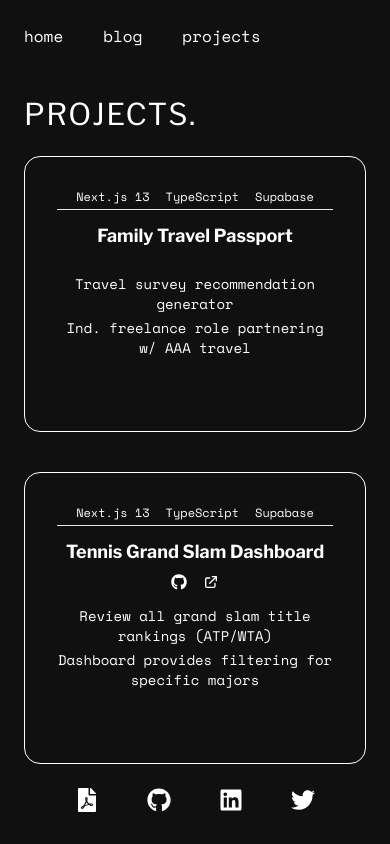
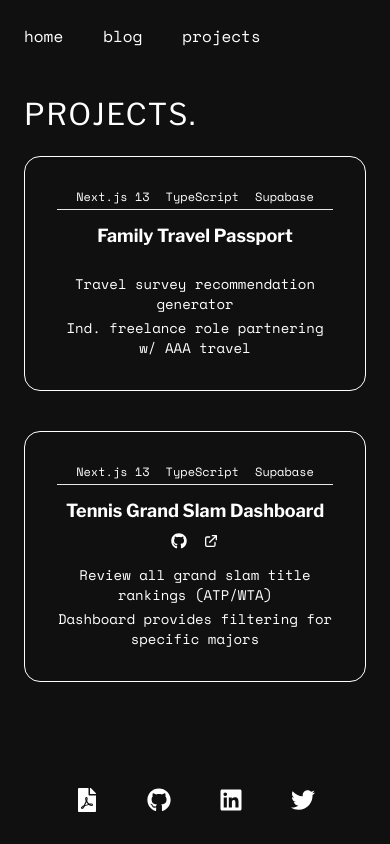
Before and after one commit to CharlesCarr/charliecarr.dev, a Next.js app: page /projects in a window 390 px wide. Built offline with nearby package versions, Linux system fonts and the light colour scheme.

Commit message:
fix: responsiveness for ipad / tablets

```diff
--- a/app/projects/page.tsx
+++ b/app/projects/page.tsx
@@ -78,7 +78,7 @@ const ProjectCard: React.FC<ProjectCardProps> = ({ project }) => {
   } = project;
 
   return (
-    <div className="col-span-2 rounded-2xl border border-white p-8">
+    <div className="flex flex-col rounded-2xl border border-white p-8 max-h-[325px]">
       <div className="flex flex-col gap-1">
         <div
           className={`hidden sm:flex flex-wrap w-full justify-center gap-x-4 sm:gap-x-0 sm:justify-between text-xs ${spaceMono.className}`}
@@ -130,7 +130,7 @@ export default function Projects() {
       <h1 className="text-3xl sm:text-5xl tracking-wider mb-6">PROJECTS.</h1>
 
       {/* Using grid (cols-2) for future use of various card widths */}
-      <div className="grid grid-cols-2 gap-10 h-full w-full">
+      <div className="flex flex-col gap-10 h-full w-full">
         {projects.map((project: Project) => (
           <ProjectCard key={project.id} project={project} />
         ))}
```
